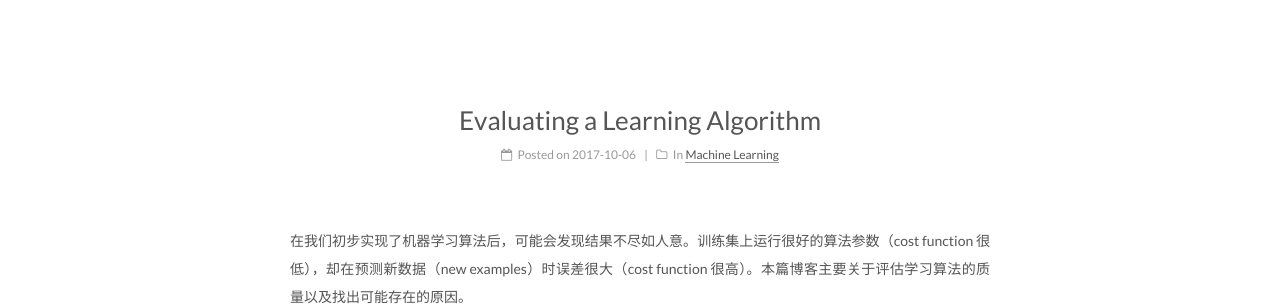
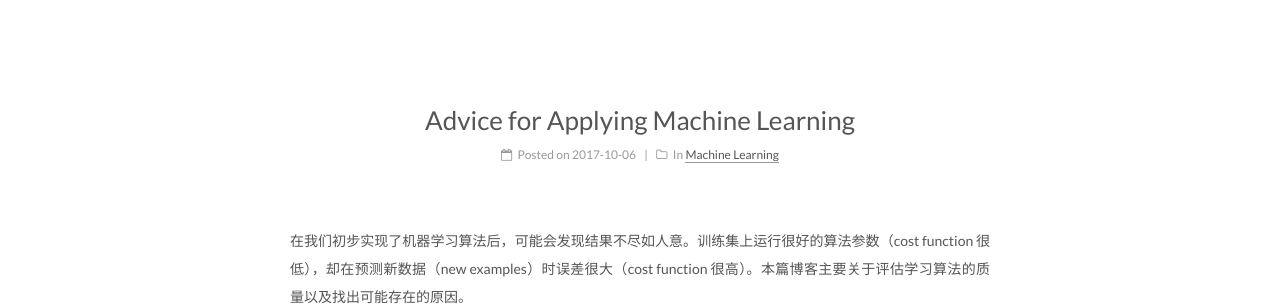
Before and after one commit to qimiguang/qimiguang.github.io, a Jekyll site: the page built from _posts/2017-10-06-Advice-for-Applying-Machine-Learning.md, in a window 1280 px wide. Shown: the part 340-646 px from the top of the page. Built offline with Jekyll 4.4.1, drawn with Linux system fonts in a browser that asks for light colours.

```diff
--- a/_posts/2017-10-06-Evaluating-a-Learning-Algorithm.md
+++ b/_posts/2017-10-06-Advice-for-Applying-Machine-Learning.md
@@ -1,5 +1,5 @@
 ---
-title: Evaluating a Learning Algorithm
+title: Advice for Applying Machine Learning
 date: 2017-10-06 15:10:00
 categories:
 - Machine Learning
```
